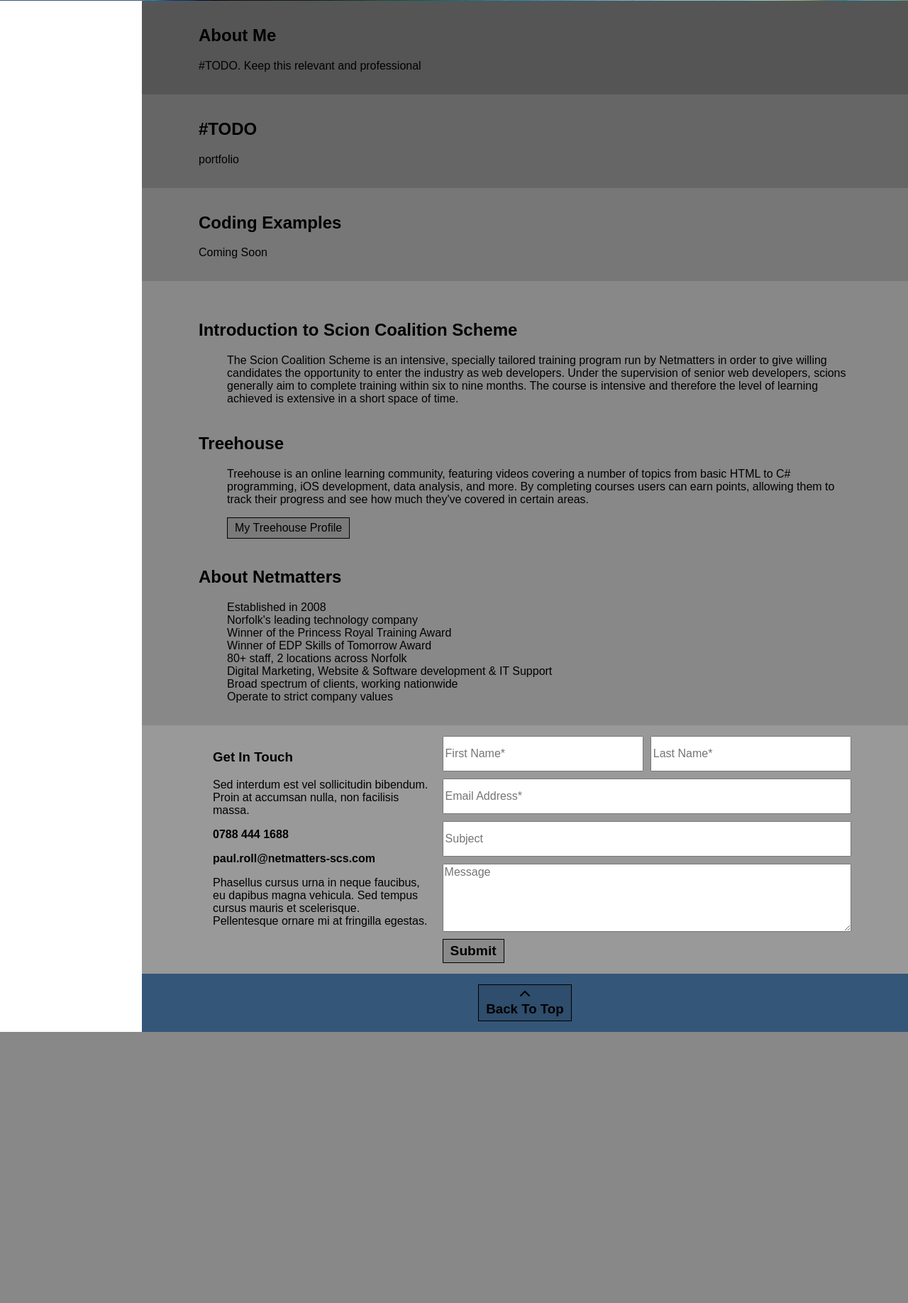
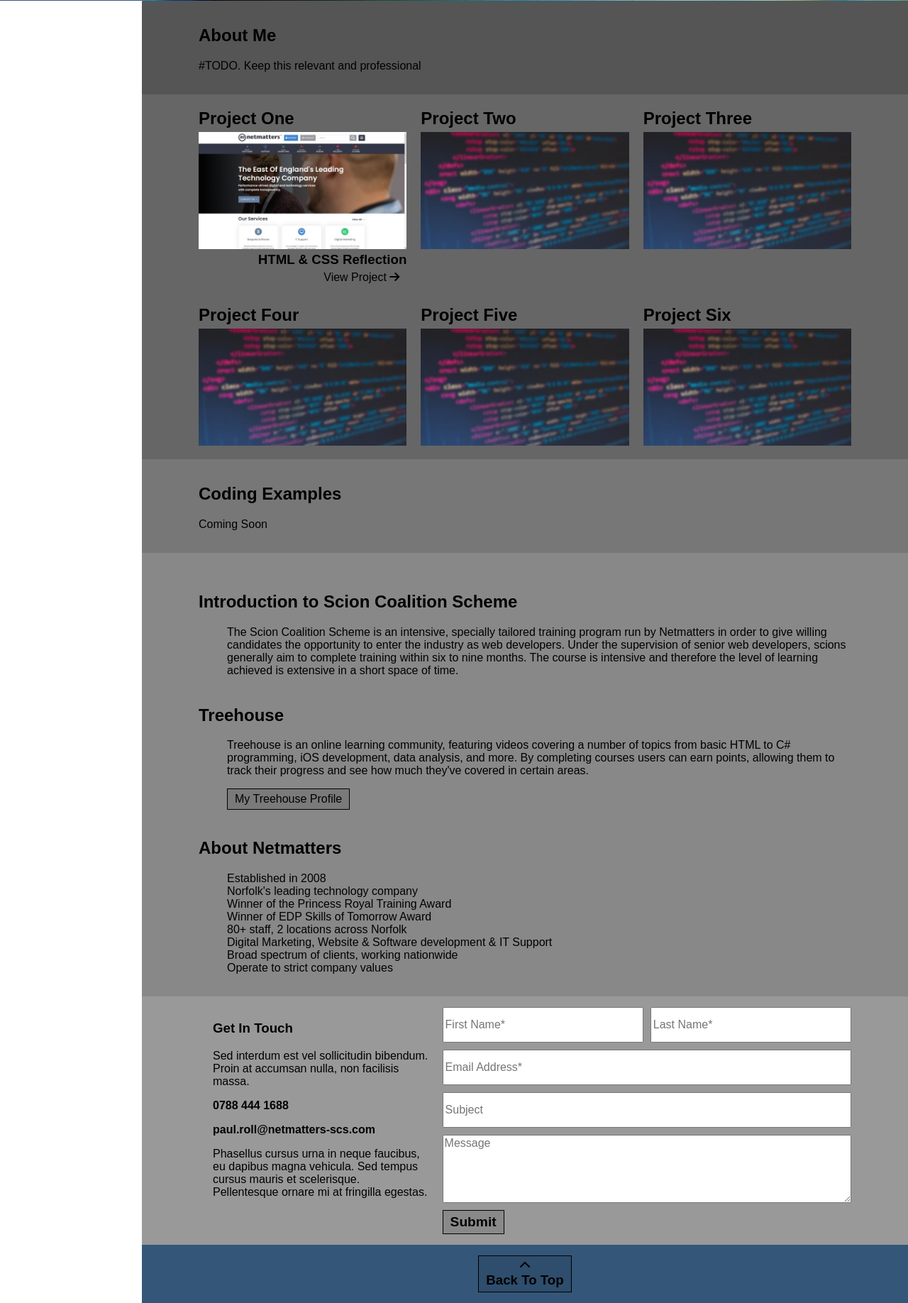
Before and after one commit to paul-roll/Portfolio, a PHP site: page / in a window 1280 px wide. Shown: the part 799-2635 px from the top of the page at 71% size. Before the commit the page ends 2253 px from the top, so only its background shows below. Run offline with PHP 8.4, Linux system fonts and the light colour scheme; some libraries are stand-ins or nearby versions.

Commit message:
adding to and styling the portfolio section

```diff
--- a/css/stylesheet.css
+++ b/css/stylesheet.css
@@ -376,47 +376,98 @@ a:hover.github img {
   margin-top: auto;
 }
 
-/* line 96, ../../Users/paulr/Desktop/Netmatters/Portfolio/scss/2.base/_2.base.scss */
+/* line 97, ../../Users/paulr/Desktop/Netmatters/Portfolio/scss/2.base/_2.base.scss */
 .aboutme {
   background-color: #555;
 }
 
-/* line 99, ../../Users/paulr/Desktop/Netmatters/Portfolio/scss/2.base/_2.base.scss */
+/* line 101, ../../Users/paulr/Desktop/Netmatters/Portfolio/scss/2.base/_2.base.scss */
 .portfolio {
   background-color: #666;
 }
 
-/* line 102, ../../Users/paulr/Desktop/Netmatters/Portfolio/scss/2.base/_2.base.scss */
+/* line 103, ../../Users/paulr/Desktop/Netmatters/Portfolio/scss/2.base/_2.base.scss */
+.portfolio .flex-container {
+  display: flex;
+  flex-direction: column;
+  gap: 20px;
+}
+
+/* line 109, ../../Users/paulr/Desktop/Netmatters/Portfolio/scss/2.base/_2.base.scss */
+.portfolio .flex-container div {
+  text-align: right;
+}
+
+/* line 113, ../../Users/paulr/Desktop/Netmatters/Portfolio/scss/2.base/_2.base.scss */
+.portfolio .flex-container img {
+  width: 100%;
+}
+
+/* line 116, ../../Users/paulr/Desktop/Netmatters/Portfolio/scss/2.base/_2.base.scss */
+.portfolio .flex-container h2 {
+  margin: 5px 0;
+}
+
+/* line 119, ../../Users/paulr/Desktop/Netmatters/Portfolio/scss/2.base/_2.base.scss */
+.portfolio .flex-container h3, .portfolio .flex-container p {
+  margin: 0;
+}
+
+/* line 122, ../../Users/paulr/Desktop/Netmatters/Portfolio/scss/2.base/_2.base.scss */
+.portfolio .flex-container h2 {
+  text-align: left;
+}
+
+@media (min-width: 992px) {
+  /* line 103, ../../Users/paulr/Desktop/Netmatters/Portfolio/scss/2.base/_2.base.scss */
+  .portfolio .flex-container {
+    flex-flow: row wrap;
+  }
+  /* line 128, ../../Users/paulr/Desktop/Netmatters/Portfolio/scss/2.base/_2.base.scss */
+  .portfolio .flex-container > div {
+    flex: 1 0;
+    min-width: calc(50% - (20px / 2));
+  }
+}
+
+@media (min-width: 1200px) {
+  /* line 134, ../../Users/paulr/Desktop/Netmatters/Portfolio/scss/2.base/_2.base.scss */
+  .portfolio .flex-container > div {
+    min-width: calc(33% - ((20px * 2) / 3));
+  }
+}
+
+/* line 143, ../../Users/paulr/Desktop/Netmatters/Portfolio/scss/2.base/_2.base.scss */
 .examples {
   background-color: #777;
 }
 
-/* line 105, ../../Users/paulr/Desktop/Netmatters/Portfolio/scss/2.base/_2.base.scss */
+/* line 146, ../../Users/paulr/Desktop/Netmatters/Portfolio/scss/2.base/_2.base.scss */
 .scs {
   background-color: #888;
 }
 
-/* line 107, ../../Users/paulr/Desktop/Netmatters/Portfolio/scss/2.base/_2.base.scss */
+/* line 148, ../../Users/paulr/Desktop/Netmatters/Portfolio/scss/2.base/_2.base.scss */
 .scs h2 {
   margin-top: 40px;
 }
 
-/* line 110, ../../Users/paulr/Desktop/Netmatters/Portfolio/scss/2.base/_2.base.scss */
+/* line 151, ../../Users/paulr/Desktop/Netmatters/Portfolio/scss/2.base/_2.base.scss */
 .scs p {
   margin-left: 40px;
 }
 
-/* line 113, ../../Users/paulr/Desktop/Netmatters/Portfolio/scss/2.base/_2.base.scss */
+/* line 154, ../../Users/paulr/Desktop/Netmatters/Portfolio/scss/2.base/_2.base.scss */
 .scs ul {
   list-style: none;
 }
 
-/* line 117, ../../Users/paulr/Desktop/Netmatters/Portfolio/scss/2.base/_2.base.scss */
+/* line 158, ../../Users/paulr/Desktop/Netmatters/Portfolio/scss/2.base/_2.base.scss */
 .contact {
   background-color: #999;
 }
 
-/* line 119, ../../Users/paulr/Desktop/Netmatters/Portfolio/scss/2.base/_2.base.scss */
+/* line 160, ../../Users/paulr/Desktop/Netmatters/Portfolio/scss/2.base/_2.base.scss */
 .contact .flex-container {
   display: flex;
   flex-direction: column;
@@ -424,56 +475,56 @@ a:hover.github img {
 }
 
 @media (min-width: 992px) {
-  /* line 119, ../../Users/paulr/Desktop/Netmatters/Portfolio/scss/2.base/_2.base.scss */
+  /* line 160, ../../Users/paulr/Desktop/Netmatters/Portfolio/scss/2.base/_2.base.scss */
   .contact .flex-container {
     flex-direction: row;
   }
-  /* line 125, ../../Users/paulr/Desktop/Netmatters/Portfolio/scss/2.base/_2.base.scss */
+  /* line 166, ../../Users/paulr/Desktop/Netmatters/Portfolio/scss/2.base/_2.base.scss */
   .contact .flex-container > div {
     max-width: 33%;
   }
-  /* line 128, ../../Users/paulr/Desktop/Netmatters/Portfolio/scss/2.base/_2.base.scss */
+  /* line 169, ../../Users/paulr/Desktop/Netmatters/Portfolio/scss/2.base/_2.base.scss */
   .contact .flex-container > form {
     height: 100%;
   }
 }
 
-/* line 133, ../../Users/paulr/Desktop/Netmatters/Portfolio/scss/2.base/_2.base.scss */
+/* line 174, ../../Users/paulr/Desktop/Netmatters/Portfolio/scss/2.base/_2.base.scss */
 .contact form {
   display: flex;
   flex-flow: row wrap;
   gap: 10px;
 }
 
-/* line 137, ../../Users/paulr/Desktop/Netmatters/Portfolio/scss/2.base/_2.base.scss */
+/* line 178, ../../Users/paulr/Desktop/Netmatters/Portfolio/scss/2.base/_2.base.scss */
 .contact form #first, .contact form #last, .contact form #email, .contact form #subject, .contact form #message {
   width: 100%;
 }
 
 @media (min-width: 576px) {
-  /* line 142, ../../Users/paulr/Desktop/Netmatters/Portfolio/scss/2.base/_2.base.scss */
+  /* line 183, ../../Users/paulr/Desktop/Netmatters/Portfolio/scss/2.base/_2.base.scss */
   .contact form #first, .contact form #last {
     flex: 1 0;
   }
 }
 
-/* line 148, ../../Users/paulr/Desktop/Netmatters/Portfolio/scss/2.base/_2.base.scss */
+/* line 189, ../../Users/paulr/Desktop/Netmatters/Portfolio/scss/2.base/_2.base.scss */
 .contact input[type=text], .contact input[type=email] {
   height: 50px;
 }
 
-/* line 151, ../../Users/paulr/Desktop/Netmatters/Portfolio/scss/2.base/_2.base.scss */
+/* line 192, ../../Users/paulr/Desktop/Netmatters/Portfolio/scss/2.base/_2.base.scss */
 .contact input[type=submit] {
   font-size: 1.2em;
 }
 
-/* line 155, ../../Users/paulr/Desktop/Netmatters/Portfolio/scss/2.base/_2.base.scss */
+/* line 196, ../../Users/paulr/Desktop/Netmatters/Portfolio/scss/2.base/_2.base.scss */
 .footer {
   background-color: #345678;
   text-align: center;
 }
 
-/* line 161, ../../Users/paulr/Desktop/Netmatters/Portfolio/scss/2.base/_2.base.scss */
+/* line 202, ../../Users/paulr/Desktop/Netmatters/Portfolio/scss/2.base/_2.base.scss */
 .btn {
   border: 1px solid black;
   background-color: rgba(0, 0, 0, 0.1);
@@ -481,7 +532,7 @@ a:hover.github img {
   display: inline-block;
 }
 
-/* line 166, ../../Users/paulr/Desktop/Netmatters/Portfolio/scss/2.base/_2.base.scss */
+/* line 207, ../../Users/paulr/Desktop/Netmatters/Portfolio/scss/2.base/_2.base.scss */
 .btn:hover {
   border-color: transparent;
   background-color: transparent;
@@ -490,23 +541,23 @@ a:hover.github img {
   box-shadow: 0 0 10px 10px rgba(0, 0, 0, 0.75);
 }
 
-/* line 172, ../../Users/paulr/Desktop/Netmatters/Portfolio/scss/2.base/_2.base.scss */
+/* line 213, ../../Users/paulr/Desktop/Netmatters/Portfolio/scss/2.base/_2.base.scss */
 .btn:hover i {
   filter: invert(1);
 }
 
-/* line 176, ../../Users/paulr/Desktop/Netmatters/Portfolio/scss/2.base/_2.base.scss */
+/* line 217, ../../Users/paulr/Desktop/Netmatters/Portfolio/scss/2.base/_2.base.scss */
 .btn h3 {
   margin: 0;
 }
 
-/* line 180, ../../Users/paulr/Desktop/Netmatters/Portfolio/scss/2.base/_2.base.scss */
+/* line 221, ../../Users/paulr/Desktop/Netmatters/Portfolio/scss/2.base/_2.base.scss */
 .btn-nb {
   padding: 5px 10px;
   display: inline-block;
 }
 
-/* line 183, ../../Users/paulr/Desktop/Netmatters/Portfolio/scss/2.base/_2.base.scss */
+/* line 224, ../../Users/paulr/Desktop/Netmatters/Portfolio/scss/2.base/_2.base.scss */
 .btn-nb:hover {
   border-color: transparent;
   background-color: transparent;
@@ -515,101 +566,101 @@ a:hover.github img {
   box-shadow: 0 0 10px 10px rgba(0, 0, 0, 0.75);
 }
 
-/* line 192, ../../Users/paulr/Desktop/Netmatters/Portfolio/scss/2.base/_2.base.scss */
+/* line 233, ../../Users/paulr/Desktop/Netmatters/Portfolio/scss/2.base/_2.base.scss */
 .bold {
   font-weight: bold;
 }
 
-/* line 196, ../../Users/paulr/Desktop/Netmatters/Portfolio/scss/2.base/_2.base.scss */
+/* line 237, ../../Users/paulr/Desktop/Netmatters/Portfolio/scss/2.base/_2.base.scss */
 .wrapper {
   padding: 15px;
   margin: 0 auto;
 }
 
 @media (min-width: 576px) {
-  /* line 196, ../../Users/paulr/Desktop/Netmatters/Portfolio/scss/2.base/_2.base.scss */
+  /* line 237, ../../Users/paulr/Desktop/Netmatters/Portfolio/scss/2.base/_2.base.scss */
   .wrapper {
     max-width: 362px;
   }
 }
 
 @media (min-width: 768px) {
-  /* line 196, ../../Users/paulr/Desktop/Netmatters/Portfolio/scss/2.base/_2.base.scss */
+  /* line 237, ../../Users/paulr/Desktop/Netmatters/Portfolio/scss/2.base/_2.base.scss */
   .wrapper {
     max-width: 550px;
   }
 }
 
 @media (min-width: 992px) {
-  /* line 196, ../../Users/paulr/Desktop/Netmatters/Portfolio/scss/2.base/_2.base.scss */
+  /* line 237, ../../Users/paulr/Desktop/Netmatters/Portfolio/scss/2.base/_2.base.scss */
   .wrapper {
     max-width: 770px;
   }
 }
 
 @media (min-width: 1200px) {
-  /* line 196, ../../Users/paulr/Desktop/Netmatters/Portfolio/scss/2.base/_2.base.scss */
+  /* line 237, ../../Users/paulr/Desktop/Netmatters/Portfolio/scss/2.base/_2.base.scss */
   .wrapper {
     max-width: 950px;
   }
 }
 
-/* line 213, ../../Users/paulr/Desktop/Netmatters/Portfolio/scss/2.base/_2.base.scss */
+/* line 254, ../../Users/paulr/Desktop/Netmatters/Portfolio/scss/2.base/_2.base.scss */
 .hidden {
   display: none;
 }
 
 @media (min-width: 576px) {
-  /* line 217, ../../Users/paulr/Desktop/Netmatters/Portfolio/scss/2.base/_2.base.scss */
+  /* line 258, ../../Users/paulr/Desktop/Netmatters/Portfolio/scss/2.base/_2.base.scss */
   .hide-xs {
     display: none;
   }
 }
 
 @media (min-width: 576px) {
-  /* line 222, ../../Users/paulr/Desktop/Netmatters/Portfolio/scss/2.base/_2.base.scss */
+  /* line 263, ../../Users/paulr/Desktop/Netmatters/Portfolio/scss/2.base/_2.base.scss */
   .show-xs {
     display: inherit;
   }
 }
 
 @media (min-width: 768px) {
-  /* line 228, ../../Users/paulr/Desktop/Netmatters/Portfolio/scss/2.base/_2.base.scss */
+  /* line 269, ../../Users/paulr/Desktop/Netmatters/Portfolio/scss/2.base/_2.base.scss */
   .hide-sm {
     display: none;
   }
 }
 
 @media (min-width: 768px) {
-  /* line 233, ../../Users/paulr/Desktop/Netmatters/Portfolio/scss/2.base/_2.base.scss */
+  /* line 274, ../../Users/paulr/Desktop/Netmatters/Portfolio/scss/2.base/_2.base.scss */
   .show-sm {
     display: inherit;
   }
 }
 
 @media (min-width: 992px) {
-  /* line 239, ../../Users/paulr/Desktop/Netmatters/Portfolio/scss/2.base/_2.base.scss */
+  /* line 280, ../../Users/paulr/Desktop/Netmatters/Portfolio/scss/2.base/_2.base.scss */
   .hide-md {
     display: none;
   }
 }
 
 @media (min-width: 992px) {
-  /* line 244, ../../Users/paulr/Desktop/Netmatters/Portfolio/scss/2.base/_2.base.scss */
+  /* line 285, ../../Users/paulr/Desktop/Netmatters/Portfolio/scss/2.base/_2.base.scss */
   .show-md {
     display: inherit;
   }
 }
 
 @media (min-width: 1200px) {
-  /* line 250, ../../Users/paulr/Desktop/Netmatters/Portfolio/scss/2.base/_2.base.scss */
+  /* line 291, ../../Users/paulr/Desktop/Netmatters/Portfolio/scss/2.base/_2.base.scss */
   .hide-lg {
     display: none;
   }
 }
 
 @media (min-width: 1200px) {
-  /* line 255, ../../Users/paulr/Desktop/Netmatters/Portfolio/scss/2.base/_2.base.scss */
+  /* line 296, ../../Users/paulr/Desktop/Netmatters/Portfolio/scss/2.base/_2.base.scss */
   .show-lg {
     display: inherit;
   }
--- a/index.html
+++ b/index.html
@@ -61,10 +61,43 @@
       </section>
 
       <section class="portfolio">
-        <div class="wrapper">
-          <a name="portfolio"></a>
-          <h2>#TODO</h2>
-          <p>portfolio</p>
+        <div class="wrapper flex-container">
+
+          <div>
+            <a name="portfolio"></a>
+            <h2>Project One</h2>
+            <img src="img/HTML-CSS-Reflection.jpg">
+            <h3>HTML & CSS Reflection</h3>
+            <a class="btn-nb" href="https://paul-roll.github.io/HTML-CSS-Reflection/" target="_blank">
+              <p>View Project <i class="fa-solid fa-arrow-right"></i></p>
+            </a>
+          </div>
+
+          <div class="placeholder">
+            <h2>Project Two</h2>
+            <img  src="img/random-code-blur.jpg">
+          </div>
+
+          <div>
+            <h2>Project Three</h2>
+            <img class="placeholder" src="img/random-code-blur.jpg">
+          </div>
+
+          <div>
+            <h2>Project Four</h2>
+            <img class="placeholder" src="img/random-code-blur.jpg">
+          </div>
+
+          <div>
+            <h2>Project Five</h2>
+            <img class="placeholder" src="img/random-code-blur.jpg">
+          </div>
+
+          <div>
+            <h2>Project Six</h2>
+            <img class="placeholder" src="img/random-code-blur.jpg">
+          </div>
+
         </div>
       </section>
 
--- a/scss/2.base/_2.base.scss
+++ b/scss/2.base/_2.base.scss
@@ -93,12 +93,53 @@ a {
         }
     }
 }
+
 .aboutme {
     background-color: #555;
 }
+
 .portfolio {
     background-color: #666;
+    .flex-container {
+        display: flex;
+        flex-direction: column;
+        $gap: 20px;
+        gap: $gap;
+
+        div {
+            // margin-top: 10px;
+            text-align: right;
+        }
+        img {
+            width: 100%;
+        }
+        h2 {
+            margin: 5px 0;
+        }
+        h3, p {
+            margin: 0;
+        }
+        h2 {
+            text-align: left;
+        }
+
+        @media (min-width: $breakpoint-md) {
+            flex-flow: row wrap;
+            > div {
+                flex: 1 0;
+                min-width: calc(50% - (#{$gap} / 2)); // one gap 10px, two elements = 5px knocked off each
+            }
+        }
+        @media (min-width: $breakpoint-lg) {
+            > div {
+                min-width: calc(33% - ((#{$gap} * 2) / 3));
+            }
+        }
+    }
+
 }
+
+
 .examples {
     background-color: #777;
 }
```
Also changed, not shown: img/HTML-CSS-Reflection.jpg (added), img/random-code-blur.jpg (added), img/random-code.jpg (added), 1 other file.
